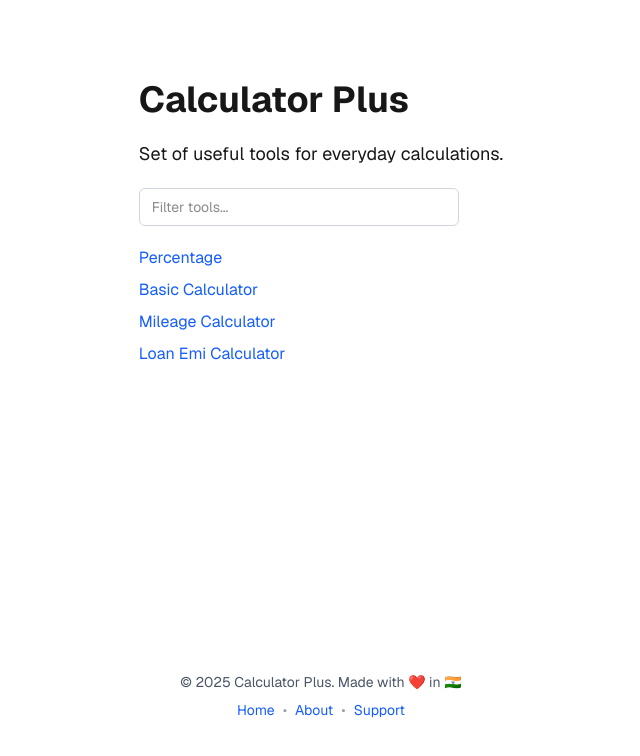
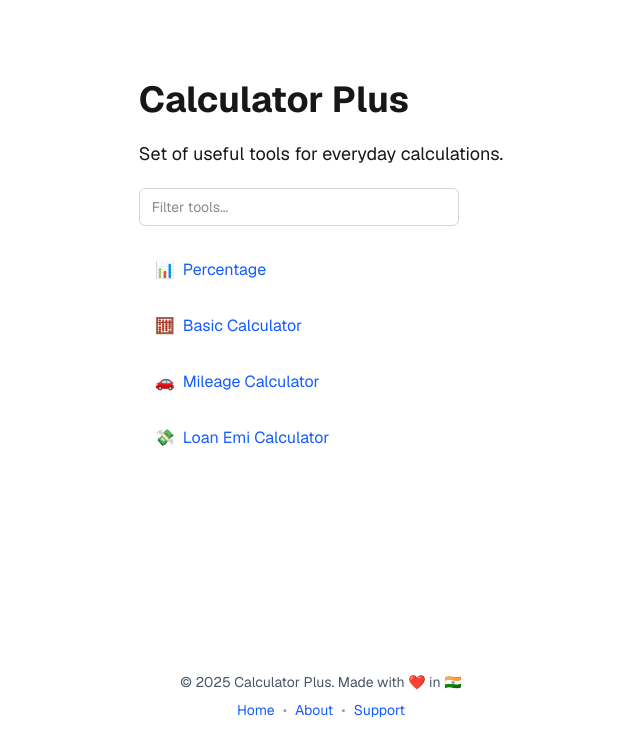
Before and after one commit to mayurkode7/calculatorPlus, a Next.js app in the folder calculator-plus-app/: page / in a window 1280 px wide. Shown: the top 756 px of the page, without its empty margins (319-959 px from the left). Built offline with nearby package versions, Linux system fonts and the light colour scheme.

Commit message:
home page links update with emoji and better space

```diff
--- a/calculator-plus-app/src/app/loan-emi-calculator/page.js
+++ b/calculator-plus-app/src/app/loan-emi-calculator/page.js
@@ -60,9 +60,9 @@ export default function LoanEMICalculator() {
   };
 
   return (
-    <div className="font-sans min-h-screen bg-gray-50 flex flex-col">
+    <div className="font-sans min-h-screen flex flex-col">
       <div className="flex flex-col items-center pt-10 flex-1">
-        <h1 className="text-3xl font-bold text-blue-600 text-center mb-2">Loan EMI Calculator</h1>
+        <h1 className="text-3xl font-bold text-center mb-2">Loan EMI Calculator</h1>
         <p className="text-gray-500 text-center mb-10">Calculate your monthly loan EMI easily.</p>
         <div className="flex flex-col gap-4 w-full max-w-md px-2">
           <div>
--- a/calculator-plus-app/src/app/page.js
+++ b/calculator-plus-app/src/app/page.js
@@ -34,11 +34,23 @@ export default function Home() {
           className="w-full max-w-xs rounded-md border border-gray-300 px-3 py-2 text-sm focus:outline-none focus:ring-2 focus:ring-blue-500"
         />
         <div className="flex flex-col gap-[8px]">
-          {filteredTools.map((tool) => (
-            <Link key={tool.href} href={tool.href} className="text-blue-600 hover:underline">
-              {tool.label}
-            </Link>
-          ))}
+          {filteredTools.map((tool) => {
+            let emoji = "";
+            if (tool.label === "Percentage") emoji = "📊";
+            else if (tool.label === "Basic Calculator") emoji = "🧮";
+            else if (tool.label === "Mileage Calculator") emoji = "🚗";
+            else if (tool.label === "Loan Emi Calculator") emoji = "💸";
+            return (
+              <Link
+                key={tool.href}
+                href={tool.href}
+                className="text-blue-600 hover:bg-blue-50 hover:underline rounded-lg px-4 py-3 text-base transition cursor-pointer active:bg-blue-100 flex items-center gap-2"
+              >
+                <span>{emoji}</span>
+                {tool.label}
+              </Link>
+            );
+          })}
           {filteredTools.length === 0 && (
             <p className="text-gray-500 text-sm">No tools found.</p>
           )}
```
